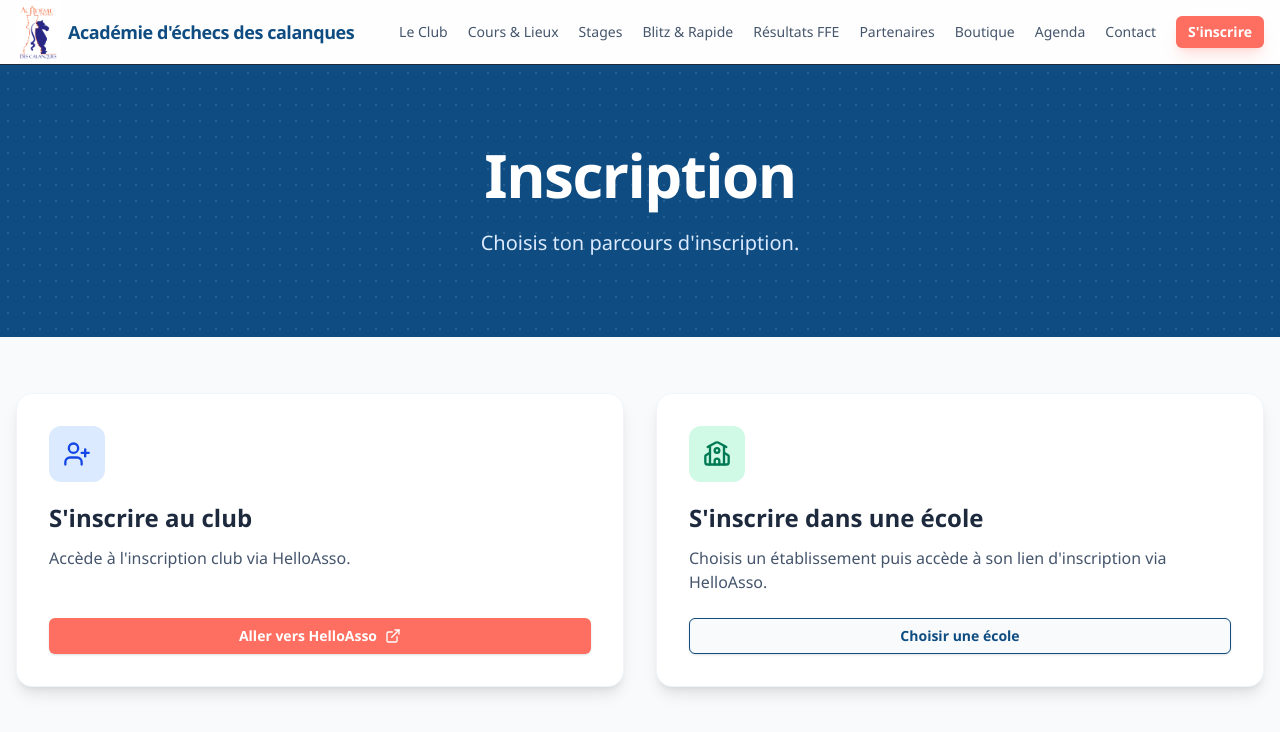
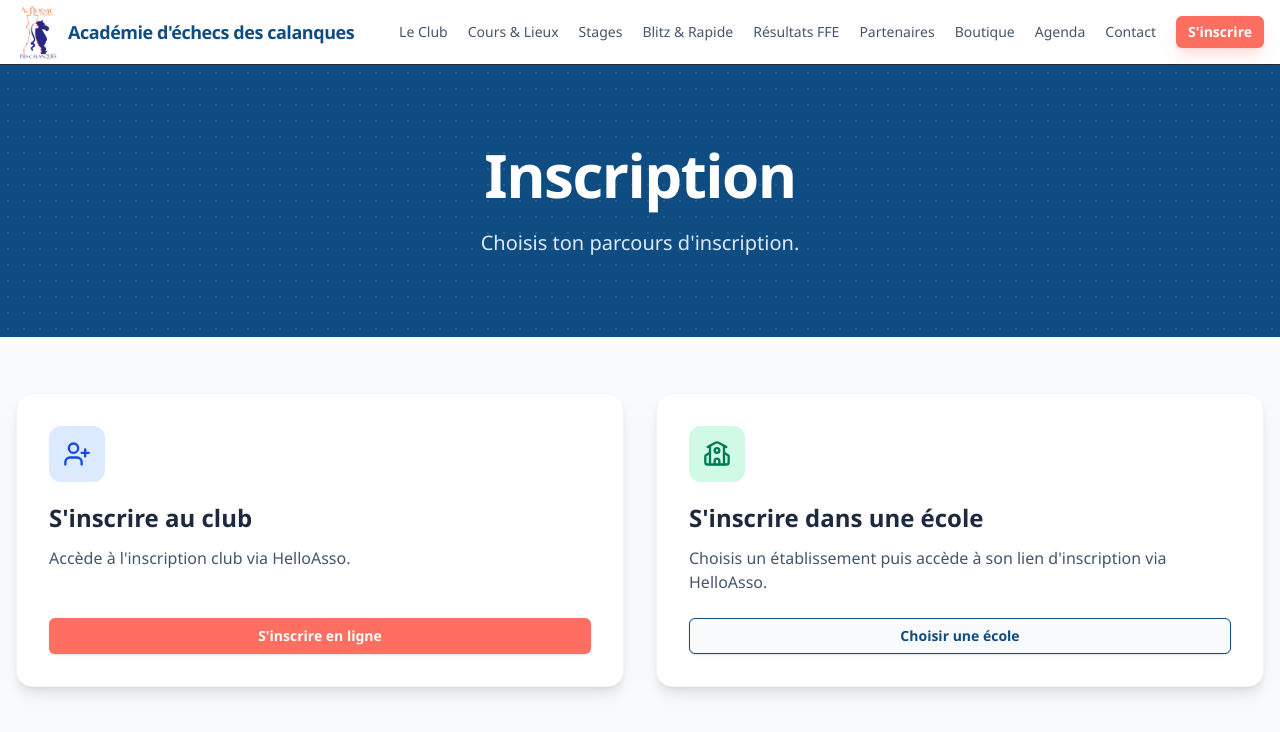
Before and after one commit to jgiraudeau/ac_echecs_calanques, a Next.js app: page /inscription in a window 1280 px wide. Shown: the top 732 px of the page. Built offline with nearby package versions, Linux system fonts and the light colour scheme.

Commit message:
Add internal page for club registration iframe

```diff
--- /dev/null
+++ b/src/app/inscription/club/page.tsx
@@ -0,0 +1,24 @@
+import { Navbar } from "@/components/layout/Navbar";
+import { HelloAssoWidget } from "@/components/HelloAssoWidget";
+
+export default function InscriptionClubPage() {
+  return (
+    <div className="min-h-screen bg-slate-50 font-sans">
+      <Navbar />
+
+      <section className="bg-primary text-white py-20 relative overflow-hidden">
+        <div className="absolute inset-0 opacity-10 bg-[radial-gradient(#fff_1px,transparent_1px)] [background-size:16px_16px]" />
+        <div className="container mx-auto px-4 relative z-10 text-center">
+          <h1 className="text-4xl md:text-6xl font-extrabold mb-6 tracking-tight">Inscription au club</h1>
+          <p className="text-xl text-blue-100 max-w-2xl mx-auto font-medium">
+            Saison 2026-2027
+          </p>
+        </div>
+      </section>
+
+      <section className="container mx-auto px-4 py-14 max-w-5xl">
+        <HelloAssoWidget url="https://www.helloasso.com/associations/echecs-cassis/adhesions/cotisations-et-adhesion-club-d-echecs-2026-2027/widget" />
+      </section>
+    </div>
+  );
+}
--- a/src/app/inscription/page.tsx
+++ b/src/app/inscription/page.tsx
@@ -30,13 +30,9 @@ export default function InscriptionPage() {
               Accède à l&apos;inscription club via HelloAsso.
             </p>
             <Button asChild className="w-full bg-accent hover:bg-accent/90 text-white font-bold">
-              <a
-                href={resolveHelloAssoLink(HELLO_ASSO_LINKS.club)}
-                target="_blank"
-                rel="noreferrer"
-              >
-                Aller vers HelloAsso <ExternalLink className="w-4 h-4" />
-              </a>
+              <Link href="/inscription/club">
+                S'inscrire en ligne
+              </Link>
             </Button>
           </div>
 
```
